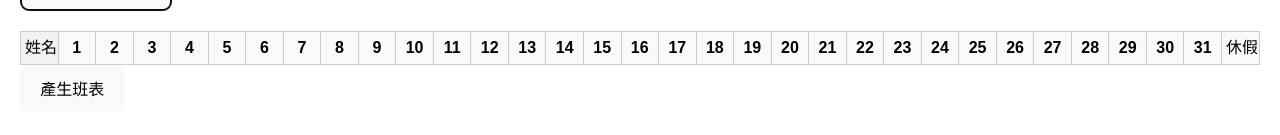
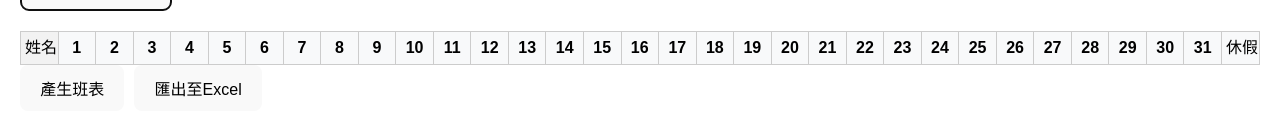
Before and after one commit to JimmyHuang1983/Nursing-scheduling-system, a React (Vite) app: page / in a window 1280 px wide. Both pictures are taken after a click on the button "確認人員與班別". Shown: the part 525-660 px from the top of the page. Built offline with nearby package versions, Linux system fonts and the light colour scheme.

Commit message:
update 2 files, index.html, App.jsx

```diff
--- a/index.html
+++ b/index.html
@@ -4,6 +4,9 @@
     <meta charset="UTF-8" />
     <meta name="viewport" content="width=device-width, initial-scale=1.0" />
     <title>AI 護理排班系統</title>
+    <script src="https://cdnjs.cloudflare.com/ajax/libs/xlsx/0.18.5/xlsx.full.min.js"></script>
+  </head>
+  <body>
   </head>
   <body>
     <div id="root"></div>
--- a/src/App.jsx
+++ b/src/App.jsx
@@ -5,11 +5,11 @@ import autoGenerateSchedule from './utils/autoGenerateSchedule';
 import './styles.css';
 
 function App() {
-  // --- State for the entire application ---
+  // --- 所有應用程式的狀態 (State) ---
   const [nurseNames, setNurseNames] = useState('');
   const [availableShifts, setAvailableShifts] = useState({ D: [], E: [], N: [] });
   const [schedule, setSchedule] = useState({});
-  const [daysInMonth, setDaysInMonth] = useState(31); // You can adjust the default
+  const [daysInMonth, setDaysInMonth] = useState(31);
   const [generated, setGenerated] = useState(false);
   const [params, setParams] = useState({
     D: 2,
@@ -19,7 +19,7 @@ function App() {
     maxConsecutive: 5,
   });
 
-  // --- Event Handlers ---
+  // --- 事件處理函式 ---
   const handleConfirm = () => {
     const names = (nurseNames || '').split(',').map(name => name.trim()).filter(Boolean);
     const initialSchedule = {};
@@ -27,7 +27,7 @@ function App() {
       initialSchedule[name] = Array(daysInMonth).fill('');
     });
     setSchedule(initialSchedule);
-    setGenerated(true); // Show the schedule table and generate button
+    setGenerated(true);
   };
 
   const handleGenerate = () => {
@@ -44,54 +44,89 @@ function App() {
     setSchedule(newSchedule);
   };
 
-  // --- Render Logic ---
+  // ✅ 新增: 匯出至 Excel 的處理函式
+  const handleExportToExcel = () => {
+    if (typeof XLSX === 'undefined') {
+      alert('Excel匯出功能正在載入，請稍後再試。');
+      return;
+    }
+
+    const dataForExcel = [];
+    const shifts = ['D', 'E', 'N'];
+    const nurseList = Object.keys(schedule);
+
+    // 建立表頭
+    const header = ['護理師'];
+    for (let i = 1; i <= daysInMonth; i++) {
+      header.push(i.toString());
+    }
+    header.push('休假');
+    dataForExcel.push(header);
+
+    // 依班別分組，建立資料
+    shifts.forEach(shift => {
+      const shiftNurses = nurseList.filter(nurse => availableShifts[shift]?.includes(nurse));
+
+      // 該班別的護理師班表
+      shiftNurses.forEach(nurse => {
+        const rowData = [nurse];
+        const nurseShifts = schedule[nurse];
+        rowData.push(...nurseShifts);
+        const offDays = nurseShifts.filter(s => s === 'OFF' || s === 'R').length;
+        rowData.push(offDays);
+        dataForExcel.push(rowData);
+      });
+
+      // 該班別的每日總計
+      const totalRow = [`${shift} 班總計`];
+      for (let day = 0; day < daysInMonth; day++) {
+        let dailyTotal = 0;
+        shiftNurses.forEach(nurse => {
+          if (schedule[nurse][day] === shift) {
+            dailyTotal++;
+          }
+        });
+        totalRow.push(dailyTotal);
+      }
+      totalRow.push(''); // "休假"欄為空
+      dataForExcel.push(totalRow);
+
+      // 新增空白間隔行
+      if (shifts.indexOf(shift) < shifts.length - 1) {
+        dataForExcel.push(Array(daysInMonth + 2).fill(''));
+      }
+    });
+
+    // 建立工作表並觸發下載
+    const ws = XLSX.utils.aoa_to_sheet(dataForExcel);
+    const wb = XLSX.utils.book_new();
+    XLSX.utils.book_append_sheet(wb, ws, "班表");
+    XLSX.writeFile(wb, "護理班表.xlsx");
+  };
+
+  // --- 渲染邏輯 ---
   return (
     <div className="App">
       <h1>AI 護理排班系統</h1>
 
-      {/* --- Parameter Inputs --- */}
       <div className="inputs">
         <label>
           三班每日人數需求：
-          <input
-            type="number"
-            value={params.D}
-            onChange={e => setParams({ ...params, D: parseInt(e.target.value) || 0 })}
-            placeholder="日班人數"
-          />
-          <input
-            type="number"
-            value={params.E}
-            onChange={e => setParams({ ...params, E: parseInt(e.target.value) || 0 })}
-            placeholder="小夜人數"
-          />
-          <input
-            type="number"
-            value={params.N}
-            onChange={e => setParams({ ...params, N: parseInt(e.target.value) || 0 })}
-            placeholder="大夜人數"
-          />
+          <input type="number" value={params.D} onChange={e => setParams({ ...params, D: parseInt(e.target.value) || 0 })} placeholder="日班人數" />
+          <input type="number" value={params.E} onChange={e => setParams({ ...params, E: parseInt(e.target.value) || 0 })} placeholder="小夜人數" />
+          <input type="number" value={params.N} onChange={e => setParams({ ...params, N: parseInt(e.target.value) || 0 })} placeholder="大夜人數" />
         </label>
         <br />
         <label>
           每人本月應休天數：
-          <input
-            type="number"
-            value={params.minOff}
-            onChange={e => setParams({ ...params, minOff: parseInt(e.target.value) || 0 })}
-          />
+          <input type="number" value={params.minOff} onChange={e => setParams({ ...params, minOff: parseInt(e.target.value) || 0 })} />
         </label>
         <label>
           最多連上天數：
-          <input
-            type="number"
-            value={params.maxConsecutive}
-            onChange={e => setParams({ ...params, maxConsecutive: parseInt(e.target.value) || 0 })}
-          />
+          <input type="number" value={params.maxConsecutive} onChange={e => setParams({ ...params, maxConsecutive: parseInt(e.target.value) || 0 })} />
         </label>
       </div>
 
-      {/* --- Nurse and Shift Inputs --- */}
       <InputPanel
         nurseNames={nurseNames}
         setNurseNames={setNurseNames}
@@ -100,7 +135,6 @@ function App() {
         onConfirm={handleConfirm}
       />
 
-      {/* --- Schedule Table and Generate Button (only appears after confirmation) --- */}
       {generated && (
         <>
           <ScheduleTable
@@ -110,6 +144,8 @@ function App() {
             availableShifts={availableShifts}
           />
           <button onClick={handleGenerate}>產生班表</button>
+          {/* ✅ 新增: 匯出Excel按鈕 */}
+          <button onClick={handleExportToExcel} style={{ marginLeft: '10px' }}>匯出至Excel</button>
         </>
       )}
     </div>
```
